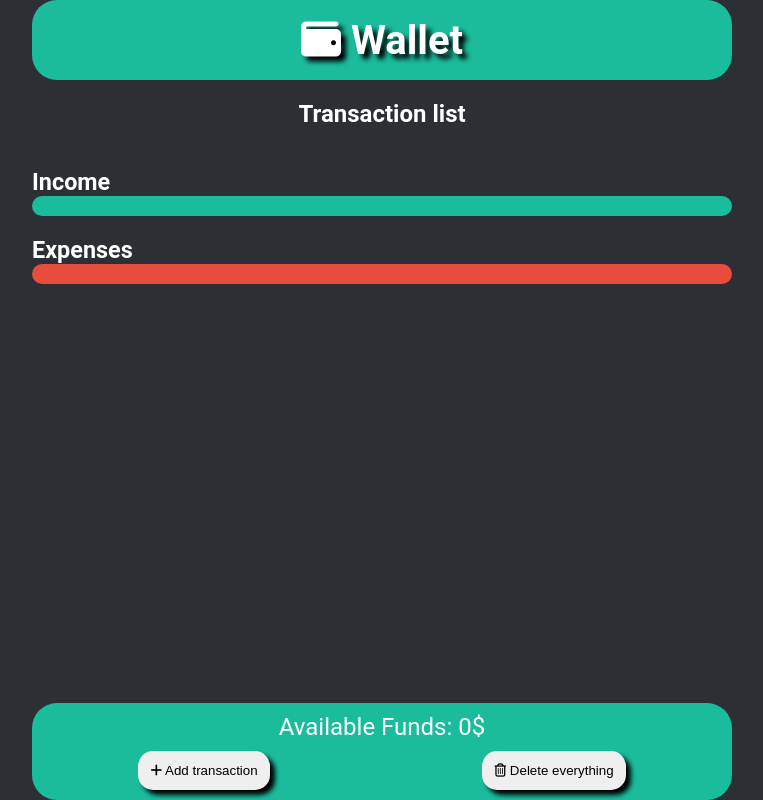
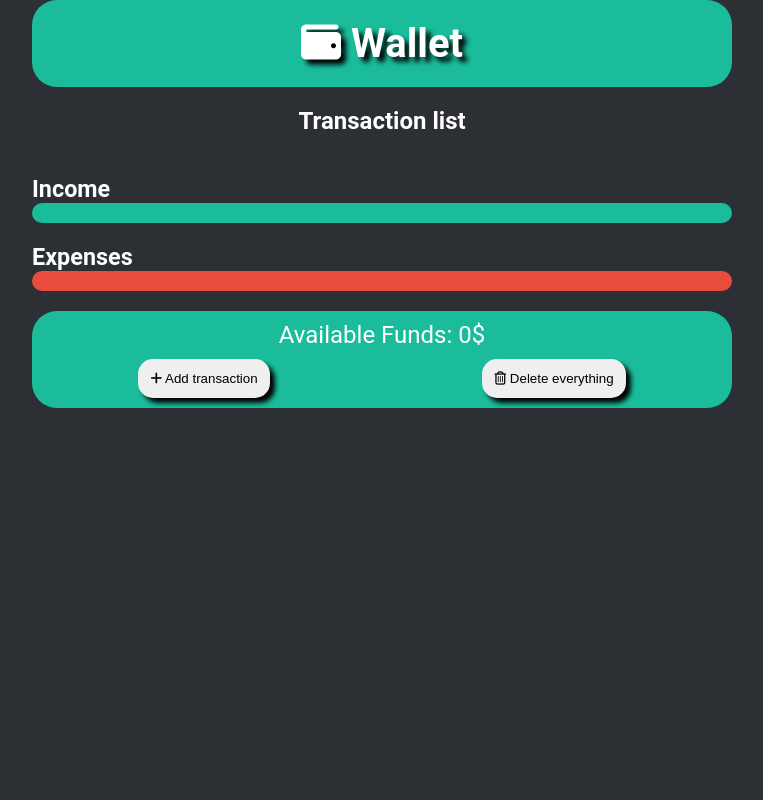
Before and after one commit to MarcelWydrzynski/JS-Budget-App, a plain HTML site: page index.html in a window 1280 px wide. Shown: the whole page, without its empty margins (258-1021 px from the left). Drawn offline with Linux system fonts and the light colour scheme.

Commit message:
Add files via upload
Last scrool fix

```diff
--- a/style.css
+++ b/style.css
@@ -9,11 +9,6 @@ body {
 	color: #ffffff;
 	font-family: "Roboto", sans-serif;
 	font-size: 16px;
-    width: 100vw;
-	height: 100vh;
-	max-width:100%;
-	max-height: 100%;
-
 }
 
 header {
@@ -25,20 +20,19 @@ header {
 	padding: 20px;
 	text-shadow: 5px 5px 5px black;
 	border-radius: 20px;
-	height: 10%;
+
 }
 
 main {
  display:flex;
  flex-direction: column;
- height: 90%;
  justify-content: space-between;
 }
 
 .transactions {
 	display: flex;
 	flex-direction: column;
-	width: 100%;
+
 }
 
 .title {
```
